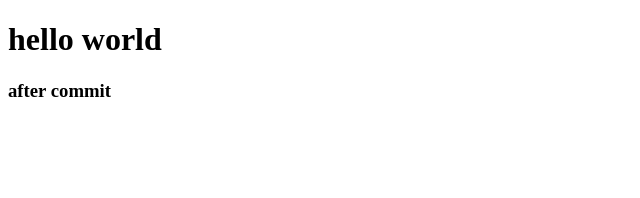
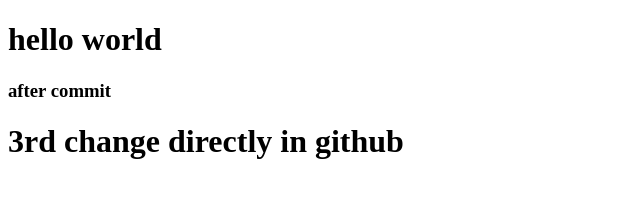
Before and after one commit to lakshita05/demo1, a plain HTML site: page index.html in a window 1280 px wide. Shown: the whole page, without its empty margins (0-640 px from the left). Drawn offline with Linux system fonts and the light colour scheme.

Commit message:
Update index.html

```diff
--- a/index.html
+++ b/index.html
@@ -9,5 +9,6 @@
     <h1>hello world</h1>
     <h3>after commit
     </h3>
+    <h1>3rd change directly in github</h1>
 </body>
 </html>
```
